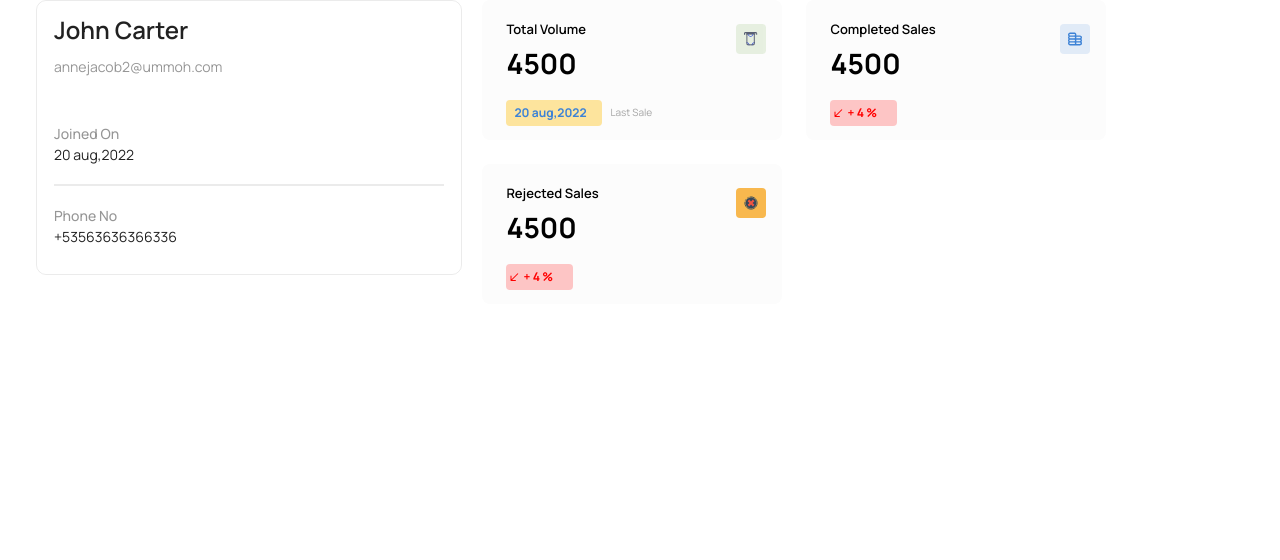
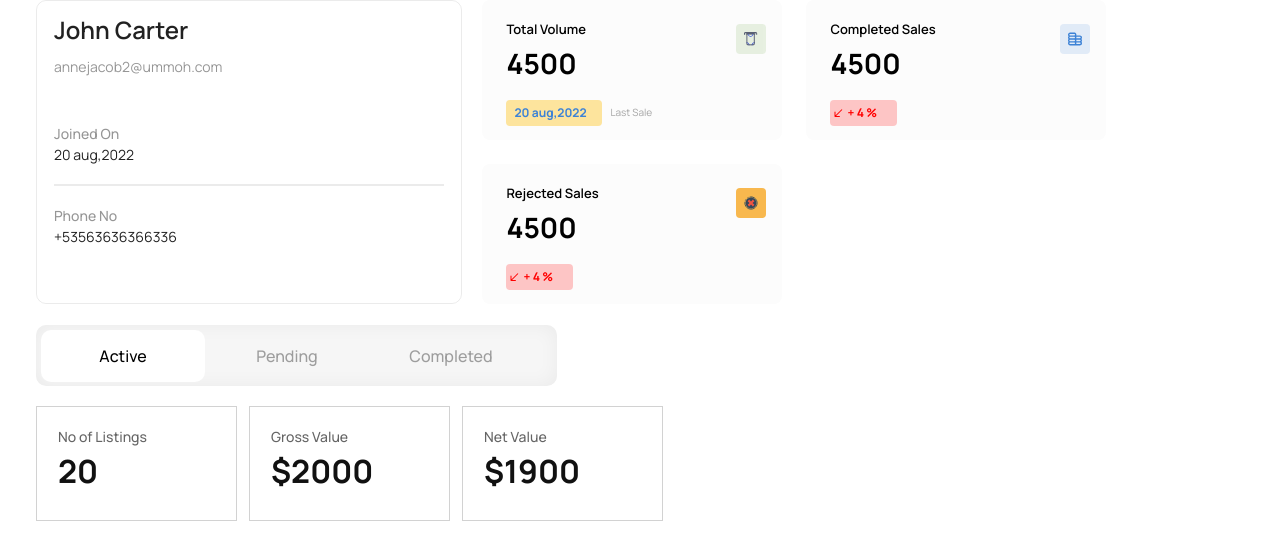
Before and after one commit to SmurfTec/Electra-Admin, a React (Vite) app: page /UserProfile in a window 1280 px wide. Shown: the top 560 px of the page. Built offline with nearby package versions, Linux system fonts and the light colour scheme.

Commit message:
user profile mid part

```diff
--- a/src/atoms/Button/index.tsx
+++ b/src/atoms/Button/index.tsx
@@ -1,7 +1,13 @@
 import React from 'react'
 
-export const CustomButton = ({txt,classes,...props}:any) => {
+export const CustomButton = ({txt,classes,value,valueclasses,...props}:any) => {
   return (
-     <div {...props} className={`w-[397px] h-[72px] overflow-hidden flex items-center justify-center bg-black text-[white] text-[16px] font-[500] rounded-[17px] ${classes}`}>{txt}</div>
+     <div {...props} className={`w-[397px] h-[72px] overflow-hidden flex items-center justify-center bg-black text-[white] text-[16px] font-[500] rounded-[17px] cursor-pointer ${classes}`}>
+
+      {txt}
+      {value && <div className={`w-[23px] h-[23px] flex justify-center items-center text-[14px] rounded-[50px]  ${valueclasses}`}>
+        {value}
+        </div>}
+      </div>
   )
 }
--- a/src/pages/Users/UserProfile/index.tsx
+++ b/src/pages/Users/UserProfile/index.tsx
@@ -1,11 +1,48 @@
-import React from 'react'
+import React, { useState } from 'react'
 import { DashCard } from '../../../components'
 import IMAGES from '../../../assets/Images'
+import { CustomButton } from '../../../atoms'
 export const UserProfile = () => {
+    const [activetxt, setactivetxt] = useState('Active')
+    const [ButtonList, setButtonList] = useState([
+        { id: 1, txt: 'Active', active: true },
+        { id: 2, txt: 'Pending', active: false },
+        { id: 3, txt: 'Completed', active: false },
+    ])
+    const [Data, setData] = useState([
+        { id: 1, txt: 'Active', title: "No of Listings", body: '20' },
+        { id: 2, txt: 'Active', title: "Gross Value", body: '$2000' },
+        { id: 3, txt: 'Active', title: "Net Value", body: '$1900' },
+        { id: 4, txt: 'Pending', title: "Pending Sales", body: '5' },
+        { id: 5, txt: 'Pending', title: "Gross Value", body: '$2000' },
+        { id: 6, txt: 'Pending', title: "Net Value", body: '$2100' },
+        { id: 7, txt: 'Completed', title: "Total Sales", body: '20' },
+        { id: 8, txt: 'Completed', title: "Gross Value", body: '3' },
+        { id: 9, txt: 'Completed', title: "Net Value", body: '17' },
+        { id: 10, txt: 'Completed', title: "Total Points Earned", body: '1500' },
+    ])
+    const handleButton = (id: any) => {
+        const buttonfilter = ButtonList.map((item: any, index: any) => {
+            if (item.id == id) {
+                setactivetxt(item.txt)
+                return ({
+                    ...item,
+                    active: true
+                })
+            } else {
+                return ({
+                    ...item,
+                    active: false
+                })
+            }
+
+        })
+        setButtonList(buttonfilter)
+    }
     return (
         <div className=''>
             <div className='flex gap-5'>
-            <div className=' w-[500px] h-[275px] border border-custom-border rounded-[10px] flex flex-col pt-[11px] pl-[17px] pr-[17px]'>
+                <div className=' w-[500px] h-auto border border-custom-border rounded-[10px] flex flex-col pt-[11px] pl-[17px] pr-[17px]'>
                     <div className='flex justify-between'>
                         <div className='flex flex-col gap-2'>
                             <h1 className='text-[24px] font-[600] text-[#212121]'>John Carter</h1>
@@ -18,7 +55,7 @@ export const UserProfile = () => {
                             <p className='text-[14px] font-[400] text-[#212121]'>20 aug,2022</p>
                         </div>
                     </div>
-                <hr className='w-full mt-[19px] border border-custom-border'/>
+                    <hr className='w-full mt-[19px] border border-custom-border' />
                     <div className='flex justify-between mt-[19px]'>
                         <div className='flex flex-col'>
                             <h1 className='text-[14px] font-[500] text-[#969696]'>Phone No</h1>
@@ -64,6 +101,65 @@ export const UserProfile = () => {
                     />
                 </div>
             </div>
+
+            <div className='w-[521px] mt-[21px] h-[61px] rounded-[10px] bg-lightgray flex item-center pt-[5px] pl-[5px] !shadow-custom-inset-shadow'>
+                {ButtonList.map((item: any, index: any) => {
+                    return (
+                        <React.Fragment key={index}>
+                            <CustomButton txt={item?.txt}
+                                onClick={(e: any) => {
+                                    e.preventDefault()
+                                    handleButton(item.id)
+                                }}
+                                classes={item.active ? '!h-[52px] !w-[164px] !rounded-[10px] !bg-[#FFFFFF] !text-[black]' :
+                                    '!h-[52px] !w-[164px] !rounded-[10px] !bg-[transparent] !text-customTxt'
+                                }
+                            />
+                        </React.Fragment>
+                    )
+                })}
+
+            </div>
+            <div className='flex flex-wrap gap-3 mt-[20px]'>
+                {Data.map((item: any, index: any) => {
+                    return (
+                        <React.Fragment key={index}>
+                            {item.txt == activetxt &&
+                                <div key={index} className='w-[201px] h-[115px] bg-[#FFFFFF] border border-custom-cardBorder pt-[19px] pl-[21px]'>
+                                    <p className='text-[#656565] text-[14px] font-[500]'>{item.title}</p>
+                                    <p className='text-[#111111] text-[32px] font-[700]'>{item.body}</p>
+                                </div>
+                            }
+
+                        </React.Fragment>
+                    )
+                })}
+
+            </div>
+            {/* activetxt */}
+         {activetxt =='Completed' &&
+           <div className='flex mt-[30px] gap-3'>
+           <CustomButton txt={"Completed"}
+
+               classes={'!h-[45px] !w-[276px] !rounded-[1px] !bg-blue !text-white'
+
+               }
+               value="17"
+               valueclasses={'!bg-[#F1F1F1] !text-[black] ml-2'}
+           />
+           <CustomButton txt={"Rejected"}
+
+               classes={'!h-[47px] !w-[276px] !rounded-[1px] !bg-[#F1F1F1] !text-[black]'
+              }
+              value="3"
+              valueclasses={'!bg-[#111111] !text-white ml-2'}
+           />
+
+       </div>
+
+         }
+
+
         </div>
     )
 }
--- a/tailwind.config.js
+++ b/tailwind.config.js
@@ -11,7 +11,13 @@ module.exports = {
       },
       borderColor: {
         "custom-border": "rgba(0, 0, 0, 0.08)",
+        "custom-cardBorder":"rgba(101, 101, 101, 0.29)"
         // Add more custom border colors if needed
+      },
+      boxShadow: {
+        "custom-shadow": "0px 4px 14px rgba(0, 0, 0, 0.15)",
+        "custom-inset-shadow":"inset 0px 0px 19px rgba(0, 0, 0, 0.05)"
+        // Add more custom shadows if needed
       },
 
     },
@@ -21,7 +27,9 @@ module.exports = {
       lightgray:'#F6F6F6',
       black:'#212121',
       blue:'#3C82D6',
-      red:'#FF0000'
+      red:'#FF0000',
+      white:'#FFFFFF',
+      customTxt:'rgba(101, 101, 101, 0.62)'
     },
 
   },
```
Lines whose indentation alone changed are shown as unchanged.
